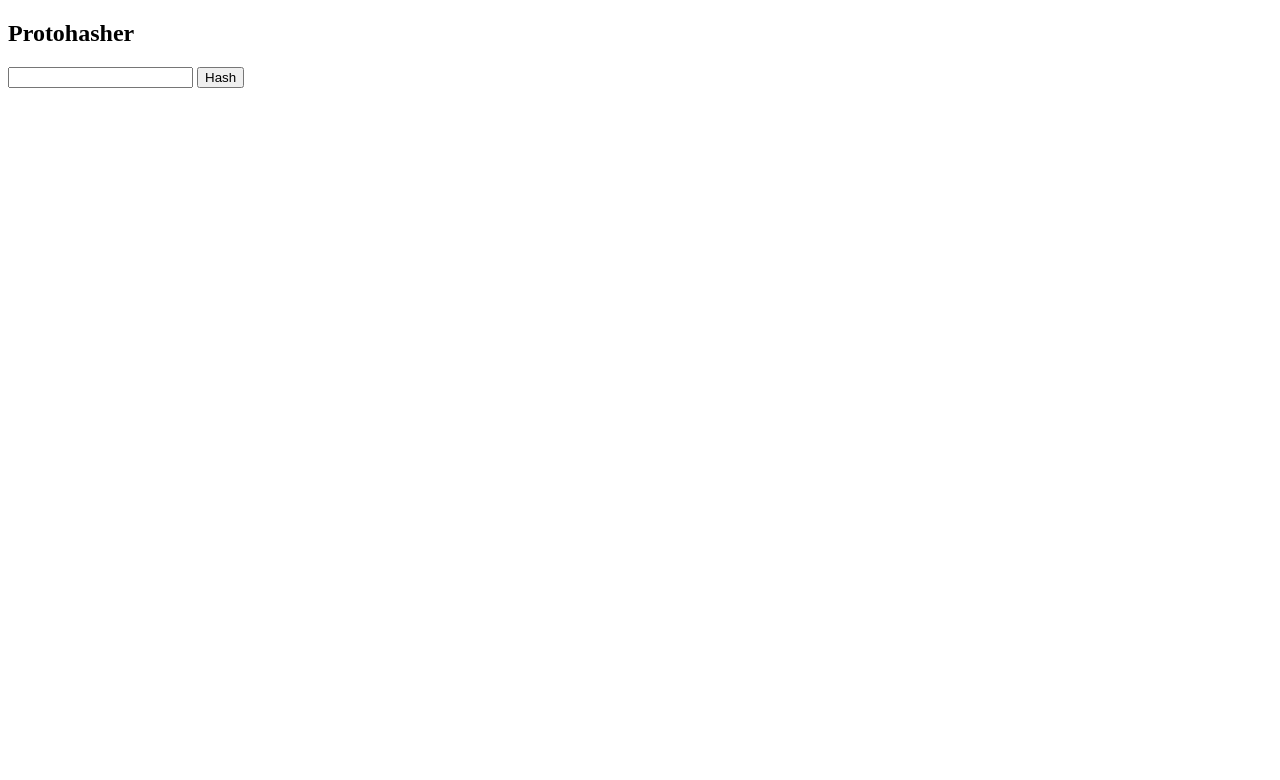
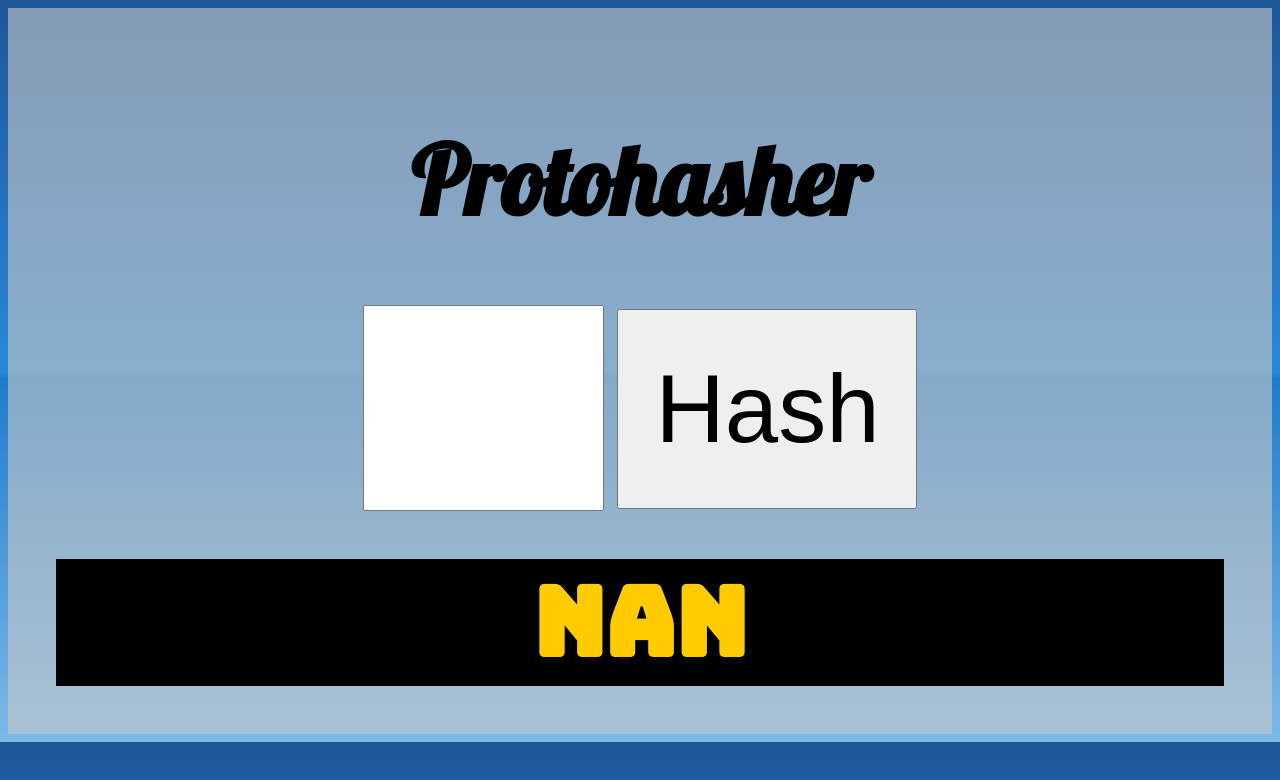
Before and after one commit to viperior/protohasher, a plain HTML site: page index.html in a window 1280 px wide. Both pictures are taken after a click on the button "Hash". Drawn offline with Linux system fonts and the light colour scheme.

Commit message:
Add styles

```diff
--- /dev/null
+++ b/css/style.css
@@ -0,0 +1,44 @@
+@import url('https://fonts.googleapis.com/css?family=Bungee|Lobster');
+
+body {
+  /* Permalink - use to edit and share this gradient: http://colorzilla.com/gradient-editor/#1e5799+0,2989d8+50,207cca+51,7db9e8+100;Blue+Gloss+Default */
+  background: #1e5799; /* Old browsers */
+  background: -moz-linear-gradient(top, #1e5799 0%, #2989d8 50%, #207cca 51%, #7db9e8 100%); /* FF3.6-15 */
+  background: -webkit-linear-gradient(top, #1e5799 0%,#2989d8 50%,#207cca 51%,#7db9e8 100%); /* Chrome10-25,Safari5.1-6 */
+  background: linear-gradient(to bottom, #1e5799 0%,#2989d8 50%,#207cca 51%,#7db9e8 100%); /* W3C, IE10+, FF16+, Chrome26+, Opera12+, Safari7+ */
+  filter: progid:DXImageTransform.Microsoft.gradient( startColorstr='#1e5799', endColorstr='#7db9e8',GradientType=0 ); /* IE6-9 */
+  font-family: sans-serif;
+  font-size: 3em;
+}
+
+button {
+  height: 200px;
+  font-size: 2em;
+  width: 300px;
+}
+
+.container {
+  background-color: rgba(200, 200, 200, 0.60);
+  margin: 0 auto 0 auto;
+  padding: 1em 1em 1em 1em;
+  text-align: center;
+}
+
+input {
+  font-family: 'Bungee', cursive;
+  font-size: 2em;
+  height: 200px;
+  width: 20%;
+}
+
+.output {
+  background-color: black;
+  color: #ffcc00;
+  font-family: 'Bungee', cursive;
+  font-size: 2em;
+  font-weight: bold;
+}
+
+h1 {
+  font-family: 'Lobster', cursive;
+}
--- a/index.html
+++ b/index.html
@@ -9,7 +9,9 @@
 	<meta name="description" content="">
 	<meta name="author" content="">
 
-	<title>My Company</title>
+	<title>Protohasher</title>
+
+	<link rel="stylesheet" type="text/css" href="./css/style.css">
 
 	<!-- PIN Code Security -->
 	<script src="./js/protohasher.js"></script>
@@ -20,7 +22,7 @@
 	<!-- Page Content -->
 	<div class="container">
 
-		<h2>Protohasher</h2>
+		<h1>Protohasher</h1>
 
 		<form class="form-inline">
 			<div class="form-group">
@@ -30,6 +32,8 @@
 			</div>
 		</form>
 
+		<div id="output" class="output"></div>
+
 	</div><!-- end container div -->
 
 </body>
--- a/js/protohasher.js
+++ b/js/protohasher.js
@@ -23,8 +23,11 @@ function ph_hasher(pin, salt) {
 function protohasher() {
   var pin_code_input = document.getElementById('pin-code-input');
   var pin = parseInt(pin_code_input.value);
+
+  var output = document.getElementById('output');
+
   var salt = 'ba10cEAB3dgf725DCFGh4eH6';
   var hashed_pin = ph_hasher(pin, salt);
 
-  alert(hashed_pin);
+  output.innerHTML = hashed_pin;
 }
```
